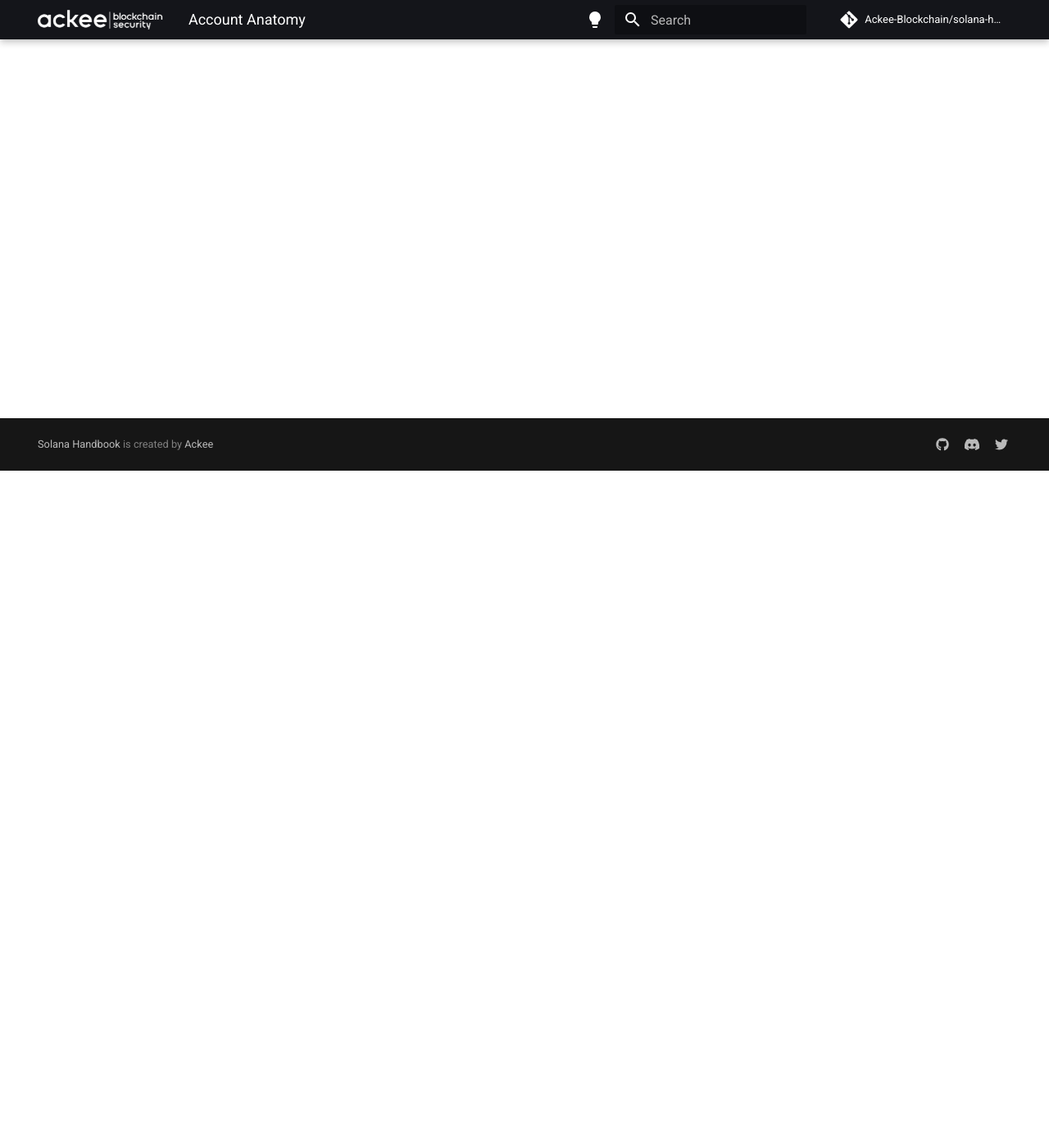
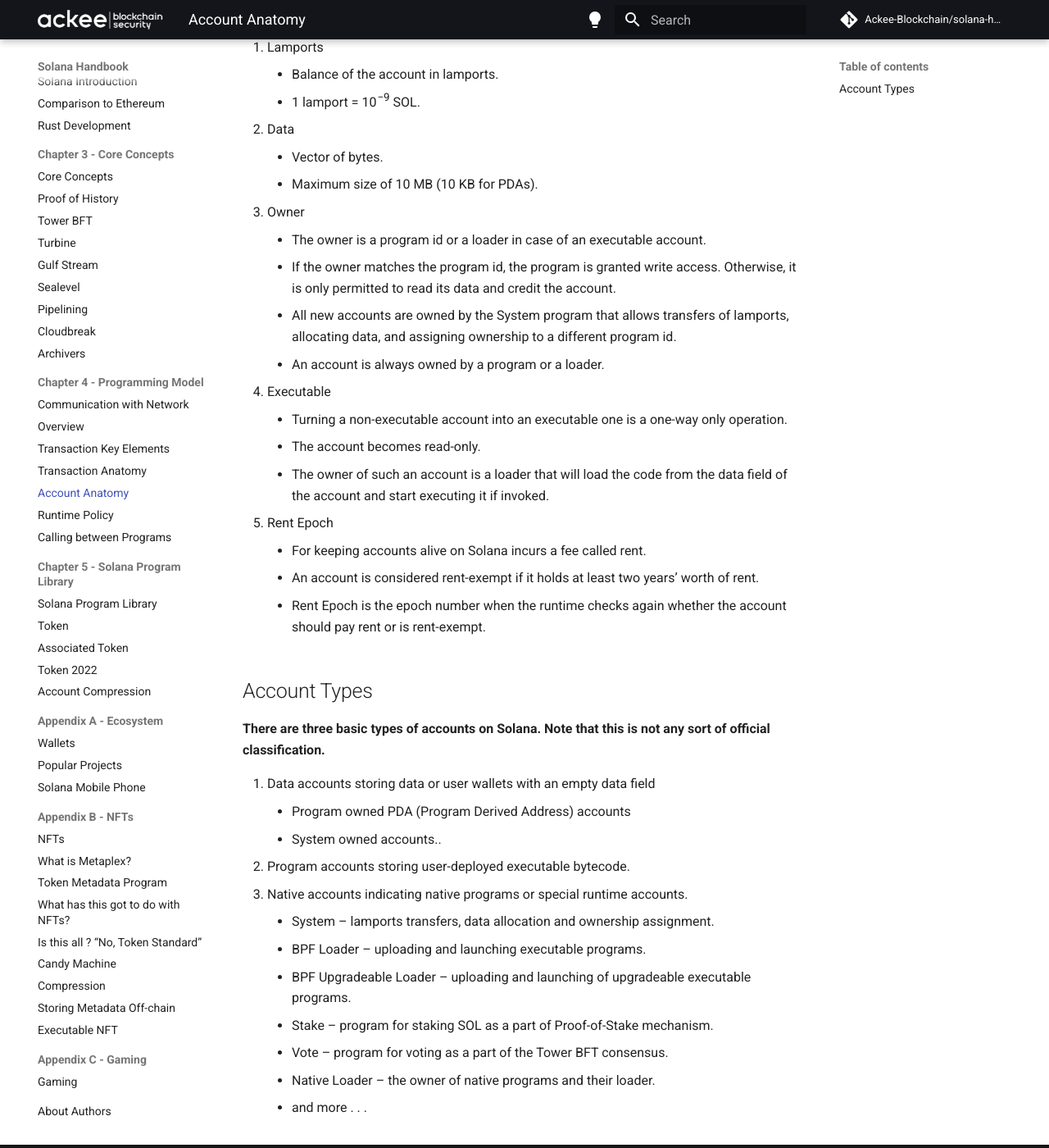
Before and after one commit to vmpyre/solana-handbook, an MkDocs documentation site: the page built from docs/handbook/chapter4/account-anatomy.md, in a window 1280 px wide and 1400 px high, scrolled down 826 px. Shown: the whole window at 82% size. Built offline with MkDocs 1.6.1 and Material for MkDocs 9.7.7, drawn with Linux system fonts in a browser that asks for light colours; comment, search, counter and statistics services are not loaded; some of the changed text lies outside the part shown.

Commit message:
Update/migrate pdf to site (#15)
* add and refactor separate page about authors

* add beginnings page to chapter 2

* rename beginnings to solana introduction in chapter 2

* migrate communication with network page in chapter 4

* migrate overview page in chapter 4

* migrate transaction key elements page in chapter 4

* add links to chapters in solana handbook index

* fix noun capitalization of subchapter titles in mkdocs.yml

* migrate calling between programs page in chapter 4

* migrate runtime policy page in chapter 4

* migrate account anatomy page in chapter 4

* migrate transaction anatomy page in chapter 4

* Update solana-introduction.md

* removed "still labeled as beta" phrase

migrate Chapter 4

```diff
--- a/docs/handbook/chapter4/account-anatomy.md
+++ b/docs/handbook/chapter4/account-anatomy.md
@@ -1 +1,48 @@
-# TODO
+Just as in UNIX "everything is a file", in Solana "everything is an account". In other words, an account is a memory buffer, an equivalent of a file in any file system. Its main purpose is to store states between instructions and transactions. An address often referred to as a public key or pubkey, is used to look up an account. Solana’s account system can therefore be considered a key-value database system.
+
+**The key may be one of the following:**
+
+- An ed25519 public key.
+- A program-derived account address or in short as PDA (32byte value forced off the ed25519 curve).
+- A hash of an ed25519 public key with a 32-character string
+
+**The structure of an account is shown in the following table:**
+![Account Layout](./../../images/account-layout.png)
+
+1. Lamports
+    - Balance of the account in lamports.
+    - 1 lamport = 10<sup>−9</sup> SOL.
+2. Data
+    - Vector of bytes.
+    - Maximum size of 10 MB (10 KB for PDAs).
+3. Owner
+    - The owner is a program id or a loader in case of an executable account.
+    - If the owner matches the program id, the program is granted write access. Otherwise, it is only permitted to read its data and credit the account.
+    - All new accounts are owned by the System program that allows transfers of lamports, allocating data, and assigning ownership to a different program id.
+    - An account is always owned by a program or a loader.
+4. Executable
+    - Turning a non-executable account into an executable one is a one-way only operation.
+    - The account becomes read-only.
+    - The owner of such an account is a loader that will load the code from the data field of the account and start executing it if invoked.
+5. Rent Epoch
+    - For keeping accounts alive on Solana incurs a fee called rent.
+    - An account is considered rent-exempt if it holds at least two years’ worth of rent.
+    - Rent Epoch is the epoch number when the runtime checks again whether the account should pay rent or is rent-exempt.
+
+## Account Types
+
+**There are three basic types of accounts on Solana. Note that this is not any sort of official
+classification.**
+
+1. Data accounts storing data or user wallets with an empty data field
+    - Program owned PDA (Program Derived Address) accounts
+    - System owned accounts..
+2. Program accounts storing user-deployed executable bytecode.
+3. Native accounts indicating native programs or special runtime accounts.
+    - System – lamports transfers, data allocation and ownership assignment.
+    - BPF Loader – uploading and launching executable programs.
+    - BPF Upgradeable Loader – uploading and launching of upgradeable executable programs.
+    - Stake – program for staking SOL as a part of Proof-of-Stake mechanism.
+    - Vote – program for voting as a part of the Tower BFT consensus.
+    - Native Loader – the owner of native programs and their loader.
+    - and more . . .
--- a/mkdocs.yml
+++ b/mkdocs.yml
@@ -4,7 +4,6 @@ repo_url: https://github.com/Ackee-Blockchain/solana-handbook
 repo_name: Ackee-Blockchain/solana-handbook
 site_description: For Experts by Experts
 site_author: Ackee Blockchain
-
 
 nav:
   - Getting started: index.md
@@ -20,8 +19,9 @@ nav:
       - Security: handbook/chapter1/security.md
       - Smart-Contract: handbook/chapter1/smart-contract.md
   - Chapter 2 - Solana Introduction:
+      - Solana Introduction: handbook/chapter2/solana-introduction.md
       - Comparison to Ethereum: handbook/chapter2/comparison-to-ethereum.md
-      - Rust development: handbook/chapter2/rust-development.md
+      - Rust Development: handbook/chapter2/rust-development.md
   - Chapter 3 - Core Concepts:
       - Core Concepts: handbook/chapter3/core-concepts.md
       - Proof of History: handbook/chapter3/proof-of-history.md
@@ -33,9 +33,9 @@ nav:
       - Cloudbreak: handbook/chapter3/cloudbreak.md
       - Archivers: handbook/chapter3/archivers.md
   - Chapter 4 - Programming Model:
-      - Communication with network: handbook/chapter4/communication-with-network.md
+      - Communication with Network: handbook/chapter4/communication-with-network.md
       - Overview: handbook/chapter4/overview.md
-      - Transaction key elements: handbook/chapter4/transaction-key-elements.md
+      - Transaction Key Elements: handbook/chapter4/transaction-key-elements.md
       - Transaction Anatomy: handbook/chapter4/transaction-anatomy.md
       - Account Anatomy: handbook/chapter4/account-anatomy.md
       - Runtime Policy: handbook/chapter4/runtime-policy.md
@@ -62,40 +62,41 @@ nav:
       - Executable NFT: handbook/appendixB/executable-nft.md
   - Appendix C - Gaming:
       - Gaming: handbook/appendixC/index.md
+  - About Authors: handbook/authors.md
 
 # Beware this is strongly dependent on names of folders , example:
 # images have to be stored within the docs/images folder
 theme:
   # https://squidfunk.github.io/mkdocs-material/setup/
   name: material
-  logo: 'images/abch-logo.png'
-  favicon: 'images/favicon.ico'
+  logo: "images/abch-logo.png"
+  favicon: "images/favicon.ico"
   custom_dir: overrides
   # https://squidfunk.github.io/mkdocs-material/setup/changing-the-colors/?h=palette+sw#color-palette-toggle
   palette:
-  - scheme: default # light mode scheme
-    primary: black
-    toggle:
-      icon: material/lightbulb
-      name: Switch to dark mode
-  - scheme: slate  # dark mode scheme
-    primary: black
-    toggle:
-      icon: material/lightbulb-outline
-      name: Switch to light mode
+    - scheme: default # light mode scheme
+      primary: black
+      toggle:
+        icon: material/lightbulb
+        name: Switch to dark mode
+    - scheme: slate # dark mode scheme
+      primary: black
+      toggle:
+        icon: material/lightbulb-outline
+        name: Switch to light mode
   features:
     # https://squidfunk.github.io/mkdocs-material/setup/setting-up-navigation/#navigation-expansion
-      - navigation.expand
+    - navigation.expand
     # https://squidfunk.github.io/mkdocs-material/setup/setting-up-navigation/#back-to-top-button
-      - navigation.top
+    - navigation.top
     # https://squidfunk.github.io/mkdocs-material/setup/setting-up-navigation/#section-index-pages
-      - navigation.indexes
+    - navigation.indexes
     # https://squidfunk.github.io/mkdocs-material/reference/code-blocks/?h=content+copy#code-copy-button
-      - content.code.copy
+    - content.code.copy
     # https://squidfunk.github.io/mkdocs-material/setup/setting-up-navigation/#navigation-sections
-      - navigation.sections
+    - navigation.sections
     # may be used
-      # - navigation.footer
+    # - navigation.footer
 
 # https://squidfunk.github.io/mkdocs-material/setup/setting-up-the-footer/?h=social#social-links
 extra:
@@ -119,7 +120,6 @@ plugins:
 # https://squidfunk.github.io/mkdocs-material/customization/?h=extra+css#additional-css
 extra_css:
   - stylesheets/extra.css
-
 
 markdown_extensions:
   # https://squidfunk.github.io/mkdocs-material/reference/code-blocks/#code-blocks
```
Also changed, not shown: docs/handbook/authors.md (added, +5 -0 lines), docs/handbook/chapter2/solana-introduction.md (added, +6 -0 lines), docs/handbook/chapter3/gulf-stream.md (+0 -1 lines), docs/handbook/chapter4/calling-between-programs.md (+11 -0 lines), docs/handbook/chapter4/communication-with-network.md (+19 -0 lines), docs/handbook/chapter4/overview.md (+9 -0 lines), docs/handbook/chapter4/runtime-policy.md (+19 -0 lines), docs/handbook/chapter4/transaction-anatomy.md (+38 -0 lines), docs/handbook/chapter4/transaction-key-elements.md (+11 -0 lines), docs/index.md (+8 -18 lines), docs/images/account-layout.png (added), docs/images/instruction-anatomy.png (added), docs/images/message-layout.png (added), docs/images/pda-generation.png (added), 1 more files.
